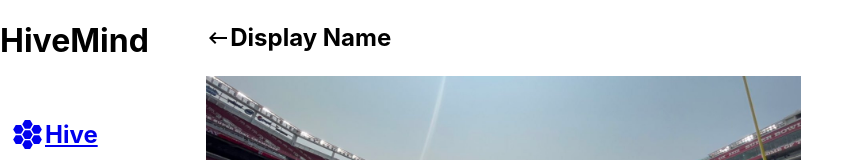
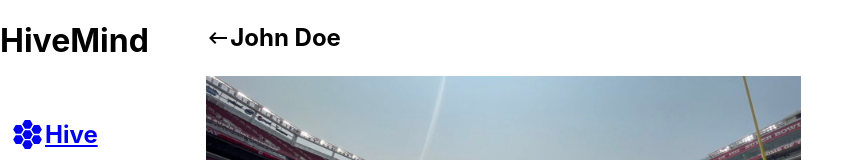
Before and after one commit to jck510/HiveMind, a React (Create React App) app: page /profile/jck in a window 1280 px wide. Shown: the top 160 px of the page, without its empty margins (0-868 px from the left). Built offline with nearby package versions, Linux system fonts and the light colour scheme.

Commit message:
Styled the edit profile button and began allowing data passthrough on profile pages

```diff
--- a/src/App.js
+++ b/src/App.js
@@ -14,6 +14,7 @@ import { useState } from "react";
 function App() {
 
   const [isPollinateModalVisible, setIsPollinateModalVisible] = useState(false);
+  const profile = {displayName:"John Doe", userName: "doeBoyJohn", isYourProfile:true}
 
   return (
     <div className="App">
@@ -24,7 +25,7 @@ function App() {
       <Routes>
         <Route exact path="/hive" element={<Home />}/>
         <Route exact path="/search" element={<SearchPage />}/>
-        <Route exact path="/profile/:username" element={<ProfilePage />}/>
+        <Route exact path="/profile/:username" element={<ProfilePage profileInformation={profile} />}/>
         <Route exact path='/notifications' element={<NotificationsPage />} />
         <Route exact path="/messages" element={<MessagesPage />}/>
         {/* <Route exact path="/pollinate" element={<Pollinate />} /> */}
--- a/src/components/ProfilePage.js
+++ b/src/components/ProfilePage.js
@@ -3,12 +3,12 @@ import React from 'react'
 import ProfileDetails from './ProfileDetails'
 import ProfileDetailsFeed from './ProfileDetailsFeed'
 
-const ProfilePage = () => {
+const ProfilePage = ({profileInformation}) => {
   return (
     <div className='profile-page-div'>
       <div className='profile-page-header-div home-page-header-div'>
           <KeyboardBackspace />
-          <h2>Display Name</h2>
+          <h2>{profileInformation.displayName}</h2>
 
       </div>
         <ProfileDetails />
--- a/src/index.css
+++ b/src/index.css
@@ -356,4 +356,9 @@ code {
   padding: 10px;
   border-radius: 25px;
   font-weight: bold;
+  cursor: pointer;
 }
+
+.edit-profile-button:hover {
+  background-color: rgba(128, 128, 128, 0.192);
+}
```
